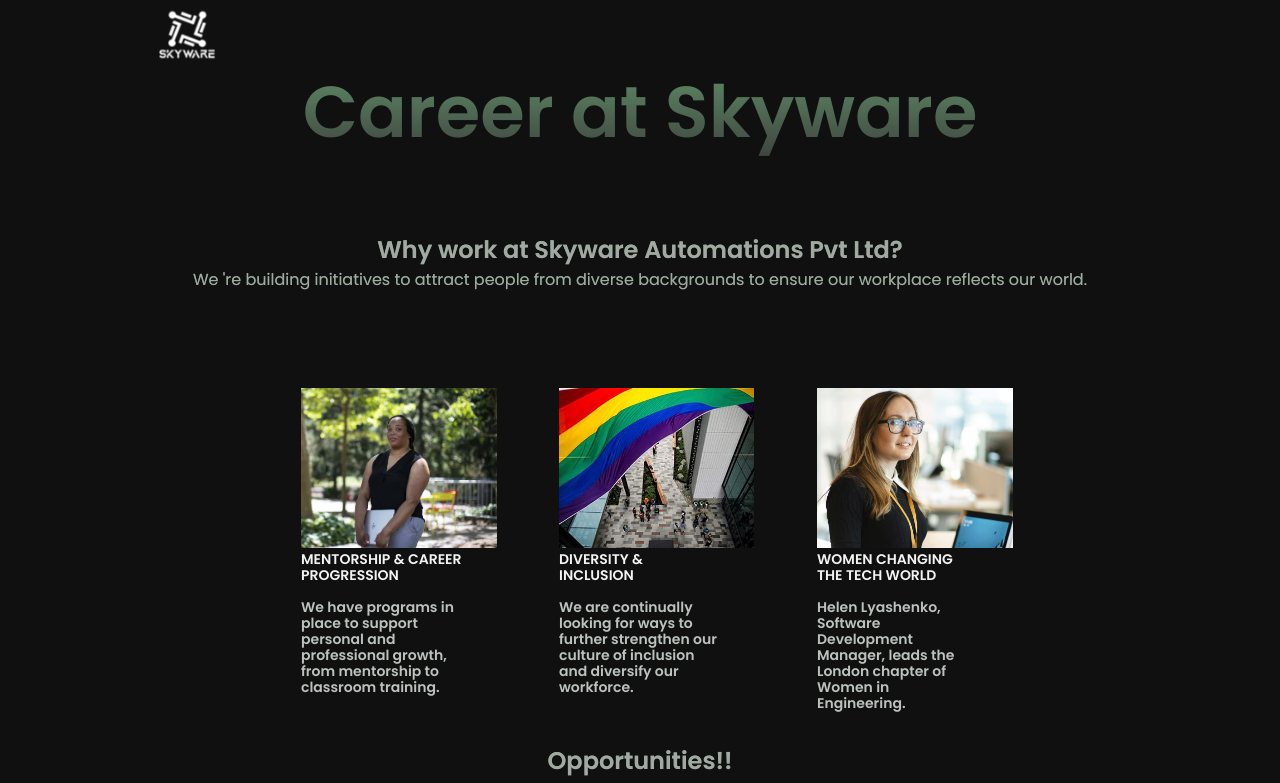
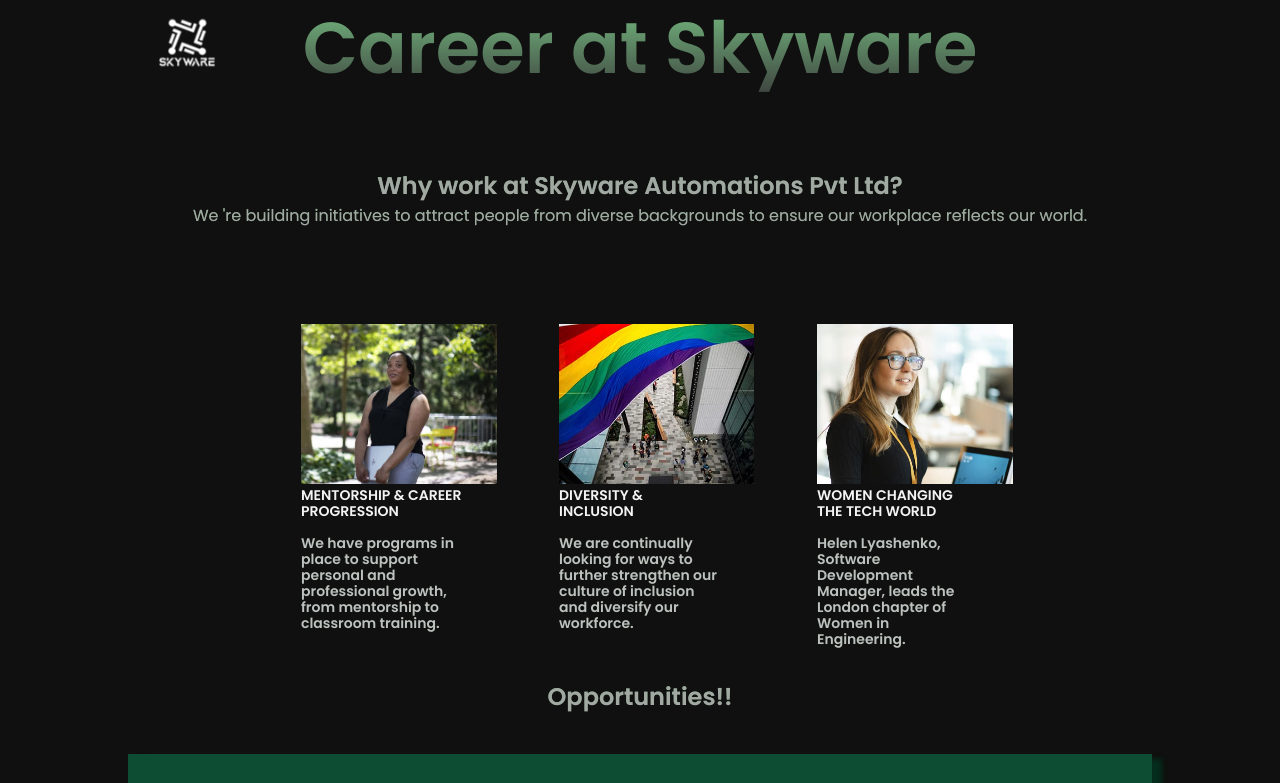
Before and after one commit to Yuvraj883/Hackathon-Skyware, a plain HTML site: page career.html in a window 1280 px wide. Shown: the top 783 px of the page. Drawn offline with nearby package versions, Linux system fonts and the light colour scheme.

Commit message:
Fixed navbars

```diff
--- a/assets/css/styles.css
+++ b/assets/css/styles.css
@@ -881,6 +881,7 @@ font-size: 1rem;
     height: calc(var(--header-height) + 1.5rem);
   }
   .nav__logo {
+    margin-top: 1rem;
     width: 2rem;
   }
   .nav__list {
--- a/career.html
+++ b/career.html
@@ -19,7 +19,7 @@
     </head>
     <body>
         <div>
-            <h1 class="section__title  section__title-gradient card__line nav2">Career at Skyware</h1>
+            <h1 class="section__title  section__title-gradient card__line ">Career at Skyware</h1>
         </div>
 
 
```
